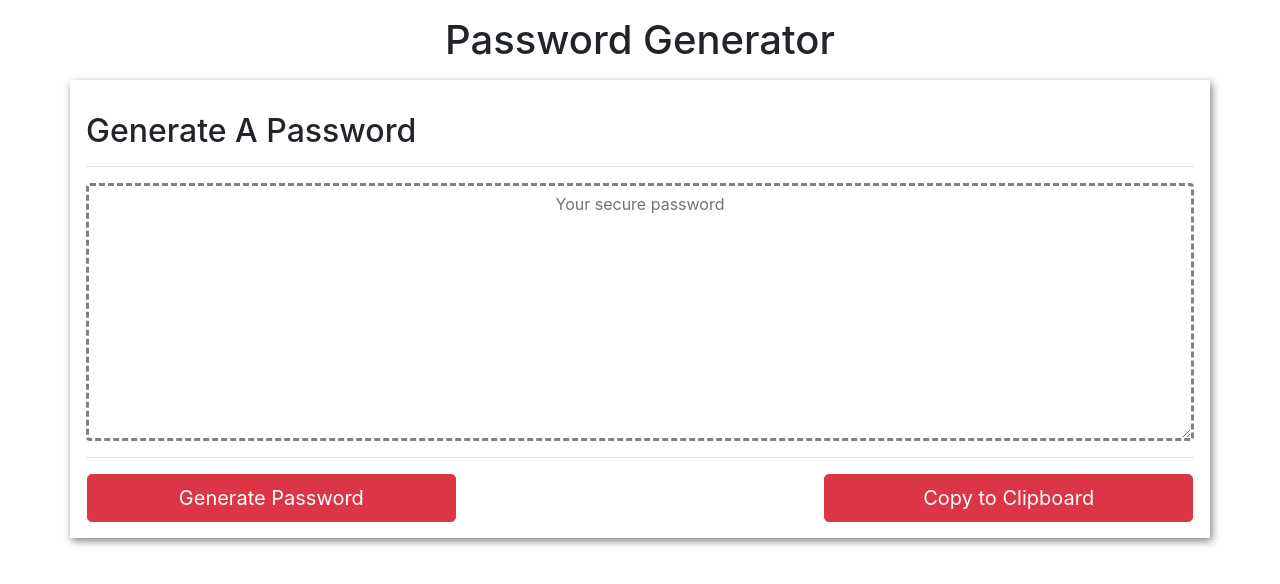
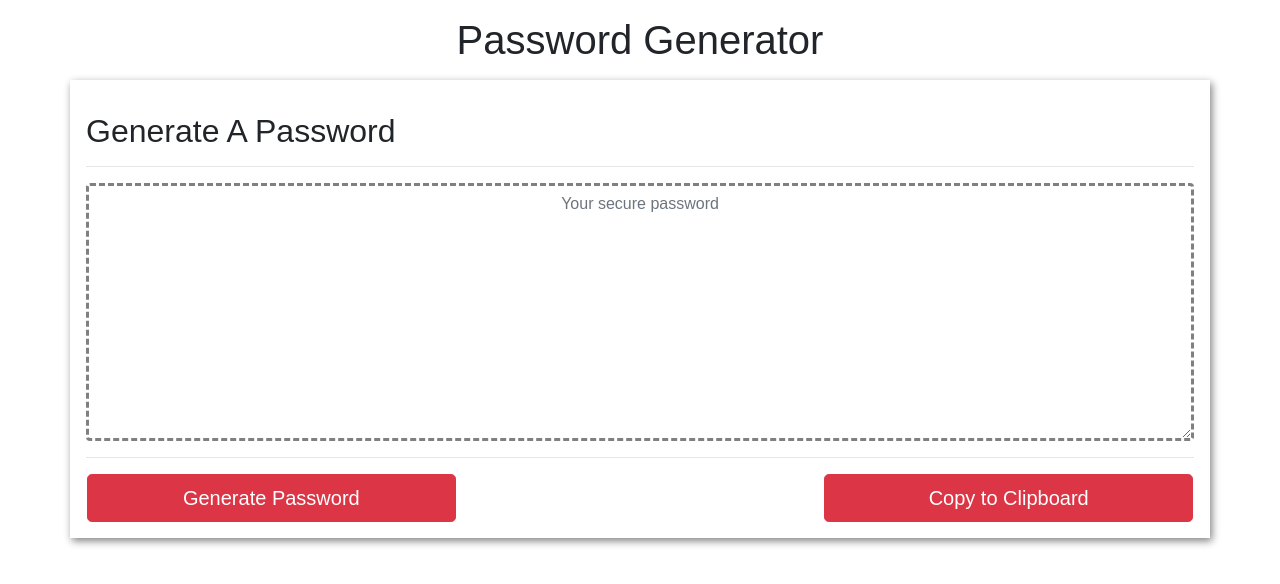
Before and after one commit to yjmiranda/password-generator, a plain HTML site: page index.html in a window 1280 px wide. Drawn offline with nearby package versions, Linux system fonts and the light colour scheme.

Commit message:
finalized some stylings

```diff
--- a/css/style.css
+++ b/css/style.css
@@ -1,3 +1,7 @@
+body{
+    font-family: 'Arial', 'Helvetica Neue', Helvetica, sans-serif;
+}
+
 #generator-main{
     -webkit-box-shadow: 2px 3px 8px grey;
     -moz-box-shadow: 2px 3px 8px grey;
--- a/index.html
+++ b/index.html
@@ -6,6 +6,7 @@
 
     <link rel="stylesheet" href="css/reset.css">
     <link rel="stylesheet" href="https://maxcdn.bootstrapcdn.com/bootstrap/4.0.0/css/bootstrap.min.css" integrity="sha384-Gn5384xqQ1aoWXA+058RXPxPg6fy4IWvTNh0E263XmFcJlSAwiGgFAW/dAiS6JXm" crossorigin="anonymous">
+    <link href="https://fonts.googleapis.com/css?family=Bitter&display=swap" rel="stylesheet">
     <link rel="stylesheet" href="css/style.css">
     <title>Password Generator</title>
 </head>
```
